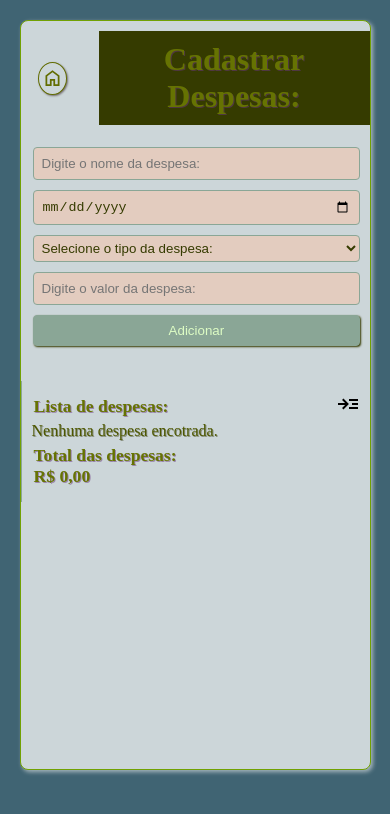
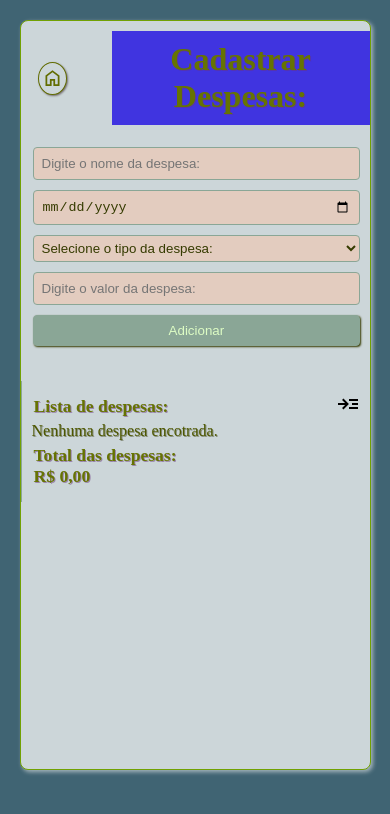
Before and after one commit to BrunaBeatriiz/Controle-de-Gastos, a React (Vite) app: page /Despesas in a window 390 px wide. Shown: the top 814 px of the page. Built offline with nearby package versions, Linux system fonts and the light colour scheme.

Commit message:
ajuste tela mobile

```diff
--- a/src/estilos/despesas.css
+++ b/src/estilos/despesas.css
@@ -3,8 +3,8 @@ main{
 }
 
 .marginTitulo{
-    margin-left: -23px;
-    background-color: #353b00;
+    margin-left: -10px;
+    background-color: #4034e0;
 }
 
 
```
